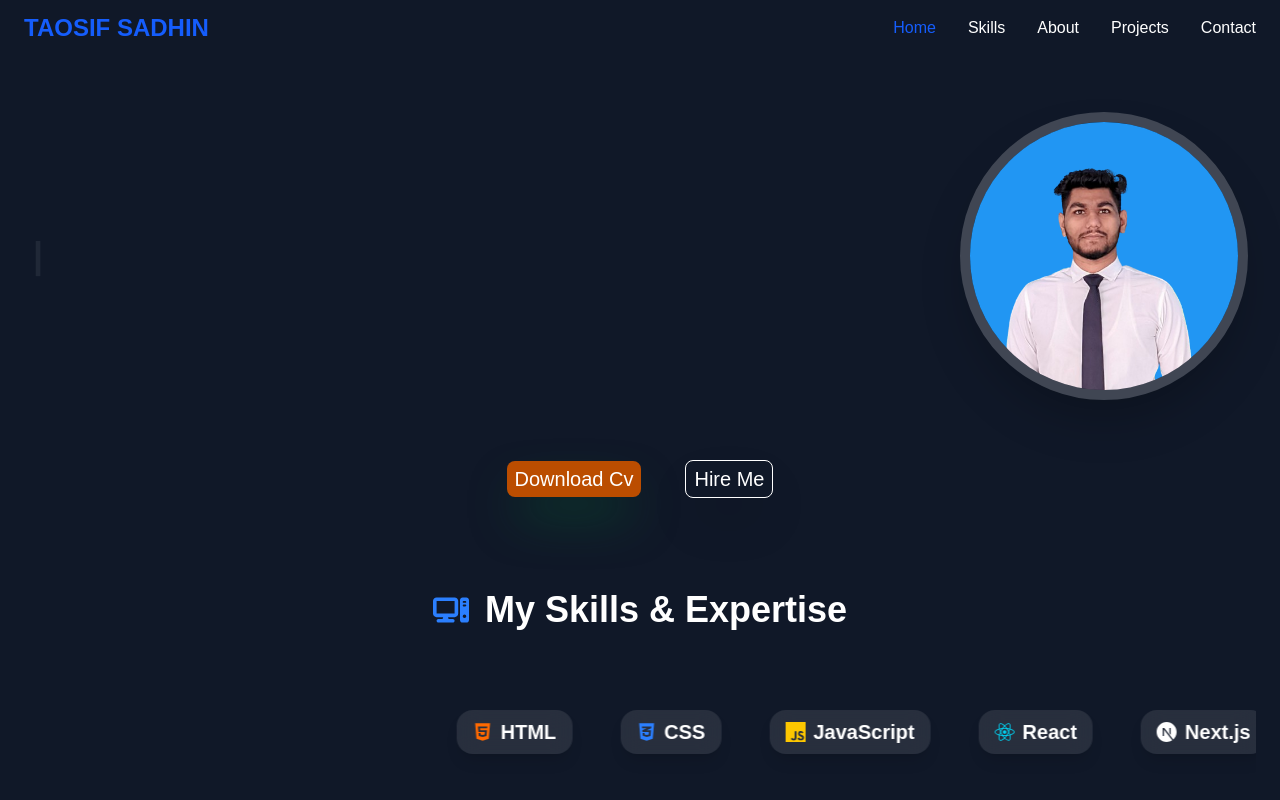
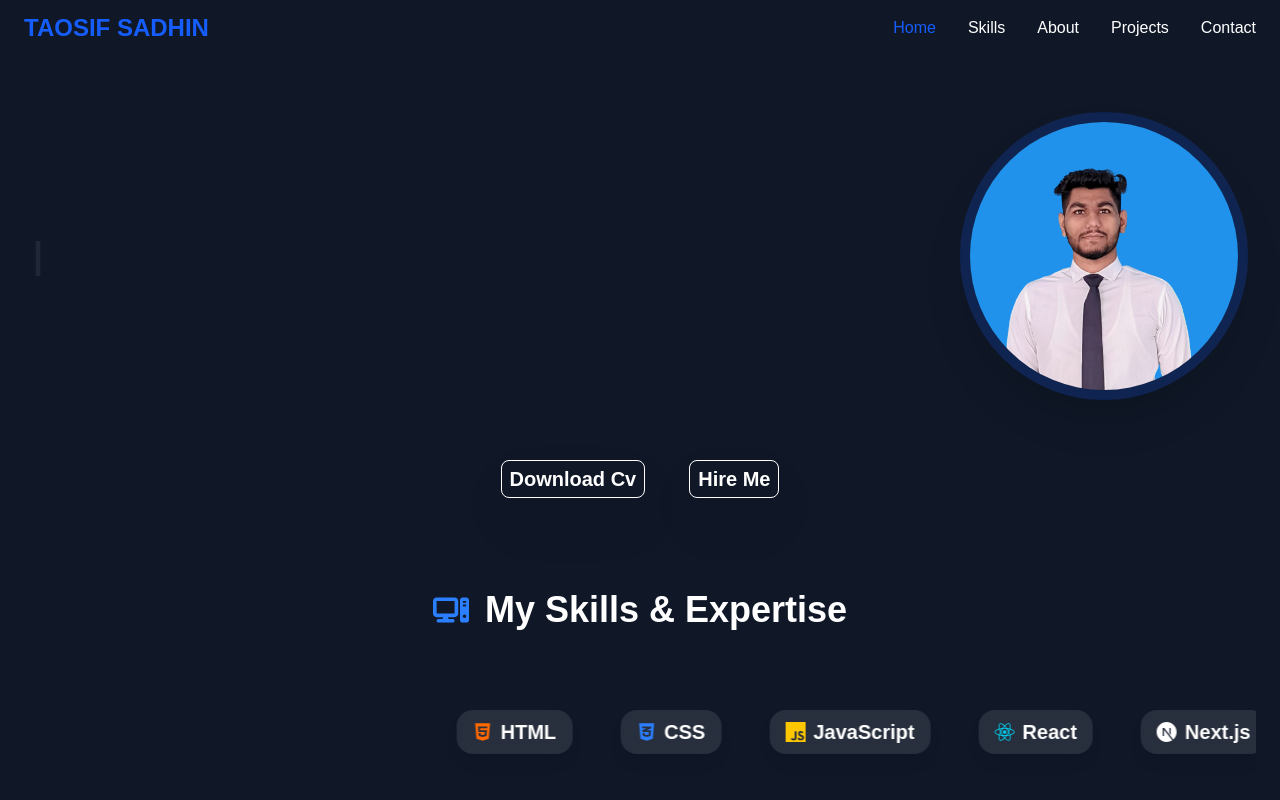
Before and after one commit to sadhin28/developer-sadhin-protfolio, a Next.js app: page / in a window 1280 px wide. Shown: the top 800 px of the page. Built offline with nearby package versions, Linux system fonts and the light colour scheme.

Commit message:
add hover animate zoom ping

```diff
--- a/src/app/page.js
+++ b/src/app/page.js
@@ -16,7 +16,7 @@ export default function Home() {
   return (
    <div>
       <div className="p-2">
-      <div className="hover:shadow-xl py-10 rounded-xl  grid gap-8 md:grid-cols-12">
+      <div className=" py-10 rounded-xl  grid gap-8 md:grid-cols-12">
         <div className="text-xl  md:text-4xl  font-bold content-center  w-full  col-span-6">
           {/* user TypeWriter */}
           <div className="flex justify-center md:justify-start">
@@ -40,15 +40,15 @@ export default function Home() {
         <div className="text-2xl  font-bold content-center  w-full  col-span-6">
           {/* user image */}
           <div className="flex rounded-full  justify-center md:justify-end">
-            <Image src={protfolioImg} alt="Profile Image" className="hover:rotate-360 transform-3d duration-2000 hover:backdrop-hue-rotate-90 rounded-full w-72 h-72 shadow-2xl hover:shadow-blue-700  border-10 border-white/20 object-cover transition-transform  hover:scale-105" />
+            <Image src={protfolioImg} alt="Profile Image" className=" transform-3d duration-3000 hover:backdrop-hue-rotate-360 rounded-full w-72 h-72 shadow-2xl hover:shadow-blue-700  border-10 border-blue-600/20 hover:border-x-green-500 hover:border-y-red-600 animate-pulse  object-cover  transform-view  hover:scale-105" />
           </div>
 
         </div>
 
       </div>
       <div className="py-5 flex items-center justify-center gap-11">
-        <button onClick={handleClick} className="bg-amber-700 hover:bg-amber-800 rounded-[8px] text-center shadow-2xl shadow-green-800 cursor-pointer border-amber-600 hover:shadow-2xs py-1 px-2 text-xl ">Download Cv</button>
-        <Link href="/contact" className="rounded-[8px] text-center hover:bg-blue-500 shadow-2xl hover:shadow-green-500 cursor-pointer border hover:border-0 py-1 px-2 text-xl ">Hire Me</Link>
+        <button onClick={handleClick} className="rounded-[8px] text-center hover:bg-green-500 font-bold hover:text-black shadow-2xl hover:shadow-green-500 cursor-pointer border hover:border-0 py-1 px-2 text-xl ">Download Cv</button>
+        <Link href="/contact" className="rounded-[8px] text-center hover:bg-blue-500 hover:text-black font-bold shadow-2xl hover:shadow-green-500 cursor-pointer border hover:border-0 py-1 px-2 text-xl ">Hire Me</Link>
 
       </div>
     </div>
```
